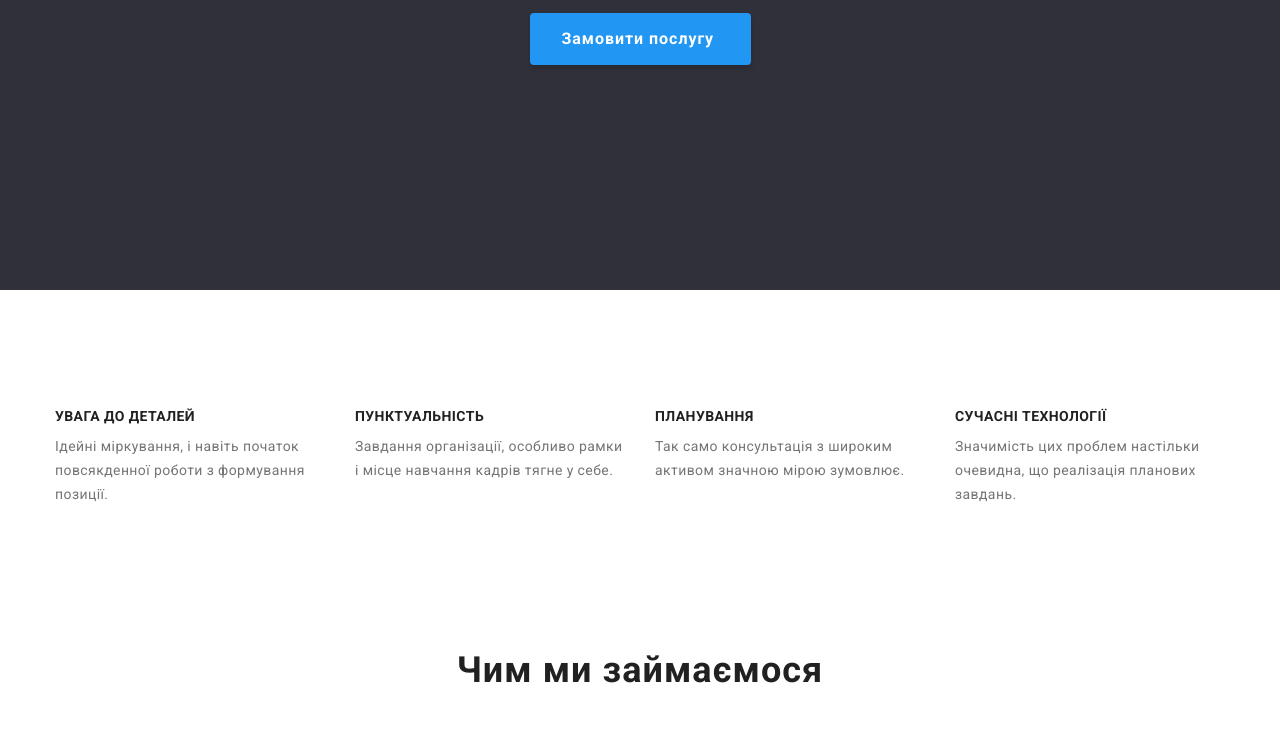
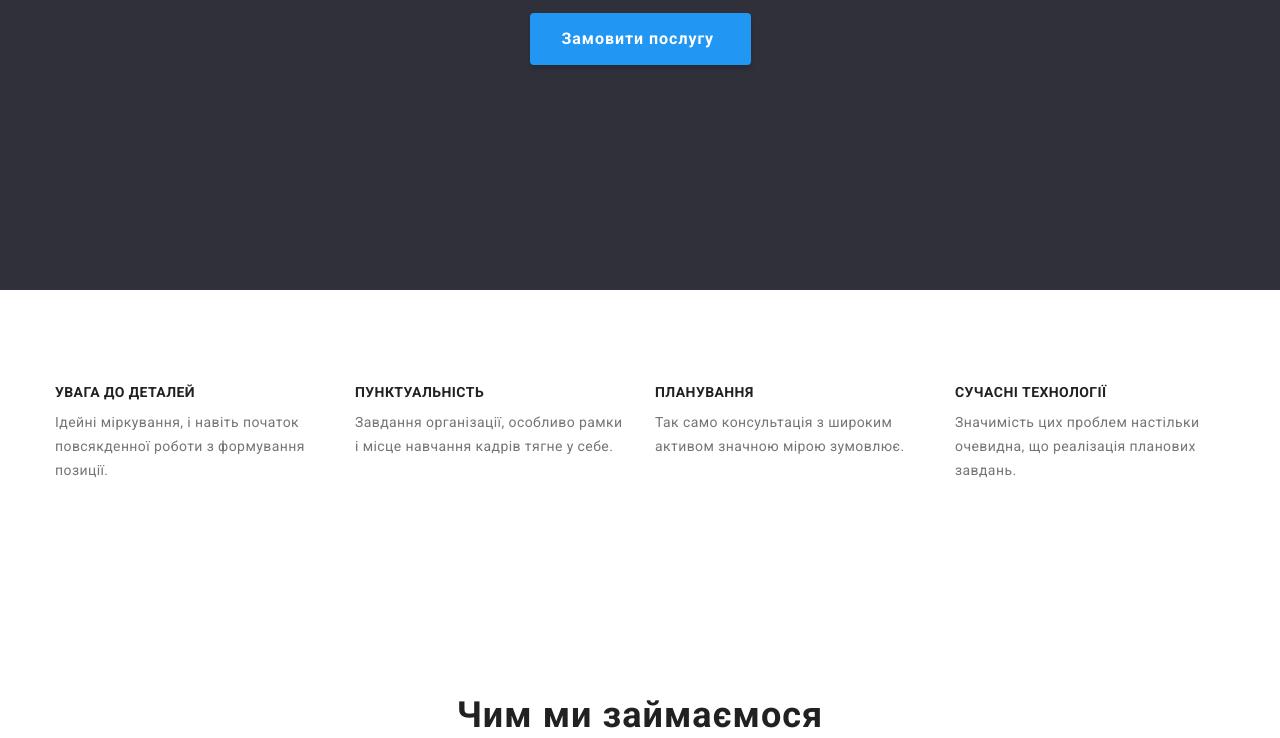
Before and after one commit to Dalanaran/goit-markup-hw-03, a plain HTML site: page index.html in a window 1280 px wide. Shown: the part 441-1179 px from the top of the page. Drawn offline with nearby package versions, Linux system fonts and the light colour scheme.

Commit message:
Update styles.css

```diff
--- a/css/styles.css
+++ b/css/styles.css
@@ -153,7 +153,7 @@ address p:hover {
 }
 
 .s2 {
-    margin: 94px auto 0;
+    padding: 94px 15px;
     display: flex;
     flex-wrap: wrap;
 }
```
